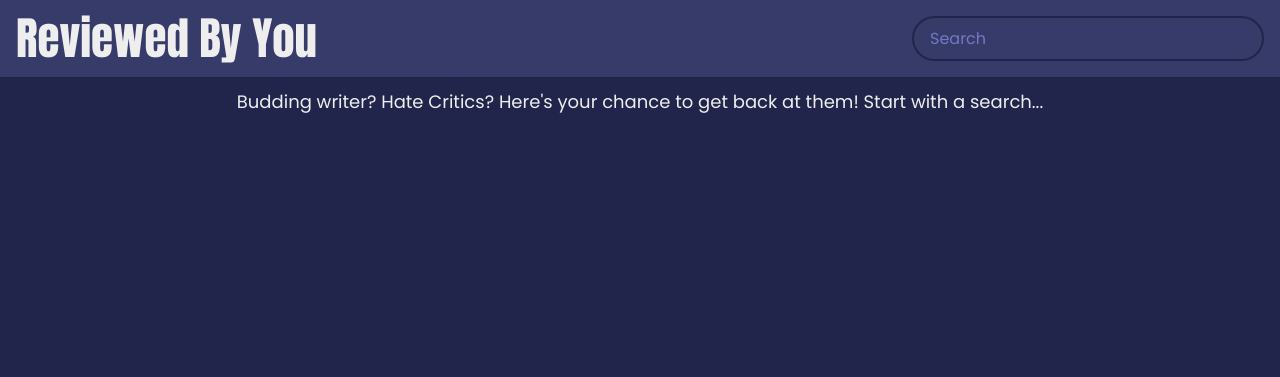
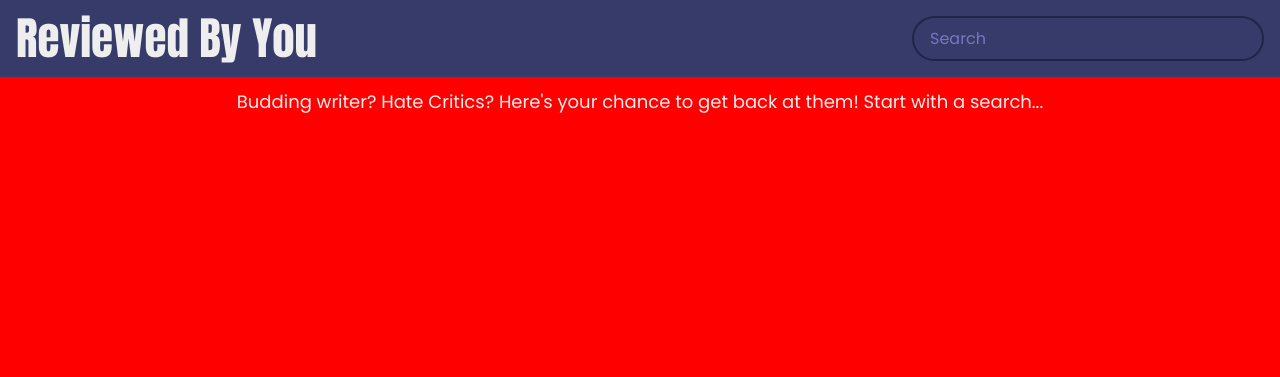
Before and after one commit to DavidRandell/reviewed-by-you, a Flask app: page / in a window 1280 px wide. Shown: the top 377 px of the page. Run offline with Flask 2, Linux system fonts and the light colour scheme.

Commit message:
CSS Test

```diff
--- a/static/css/main.css
+++ b/static/css/main.css
@@ -13,6 +13,7 @@
 
 body {
     background-color: var(--primary-color);
+    background-color: red !important;
     font-family: 'Poppins', sans-serif;
     margin: 0;
 }
```
